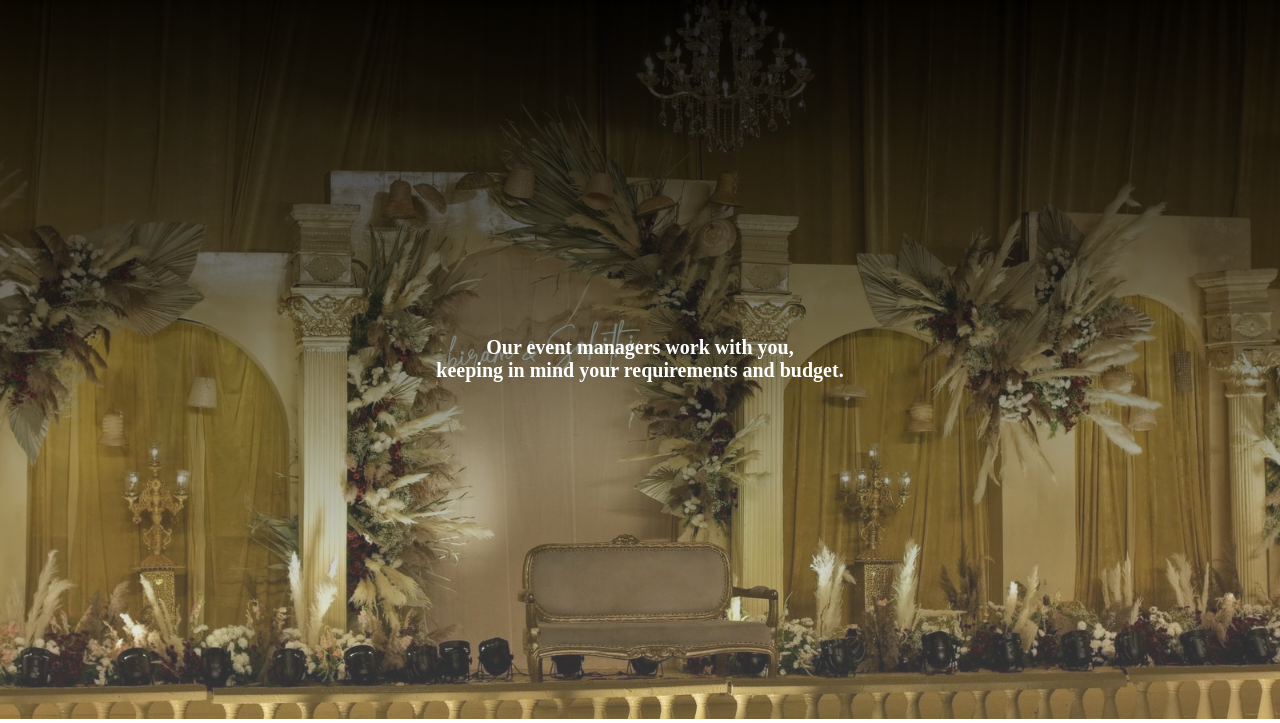
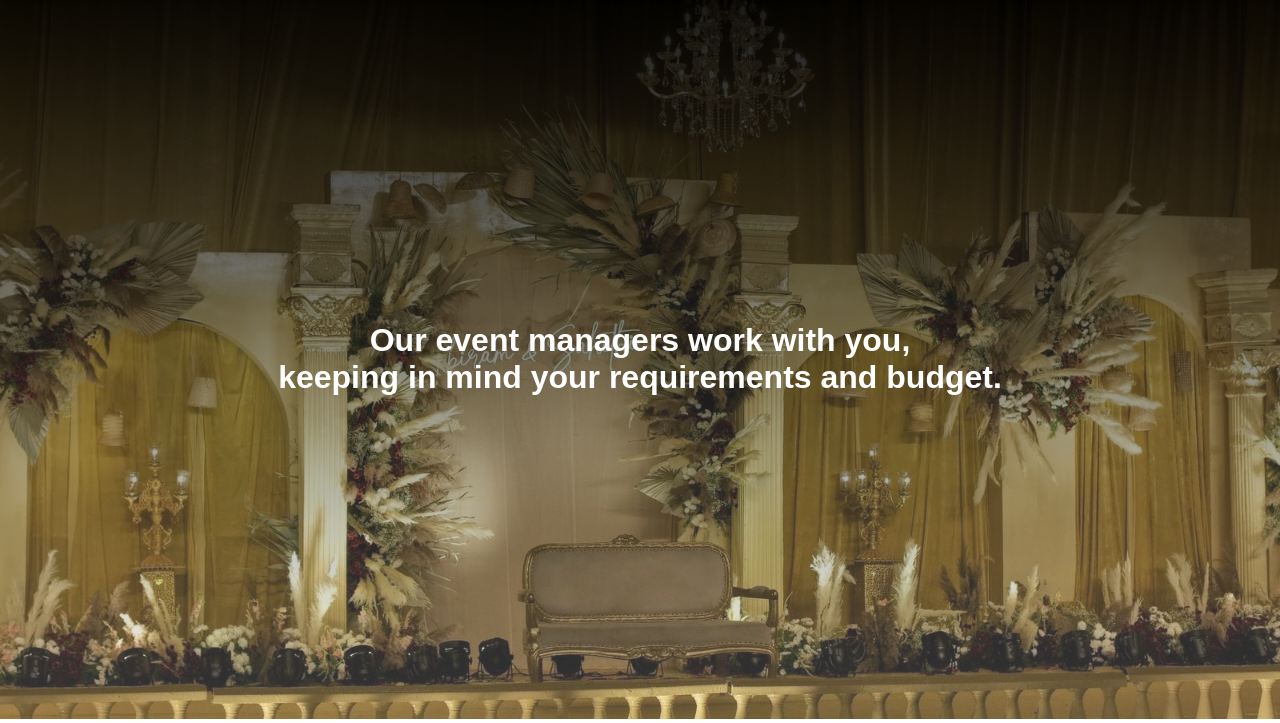
Before and after one commit to reddymukkara12-svg/events, a Flask app: page / in a window 1280 px wide. Shown: the part 81-804 px from the top of the page. Run offline with Flask 3, Linux system fonts and the light colour scheme.

Commit message:
Fix HTML encoding issues in index.html

```diff
--- a/events/templates/index.html
+++ b/events/templates/index.html
@@ -23,7 +23,6 @@
     display: flex;
     flex-direction: column;
     justify-content: center;
-    font-family:xx-large;
 }
 
 /* HEADER */
@@ -155,7 +154,7 @@
 
 <!-- HERO -->
 <section class="hero">
-    <h2 class="line">
+    <h2 class="line" style="font-size:xx-large;">
         Our event managers work with you,<br>
         keeping in mind your requirements and budget.
     </h2>
```
